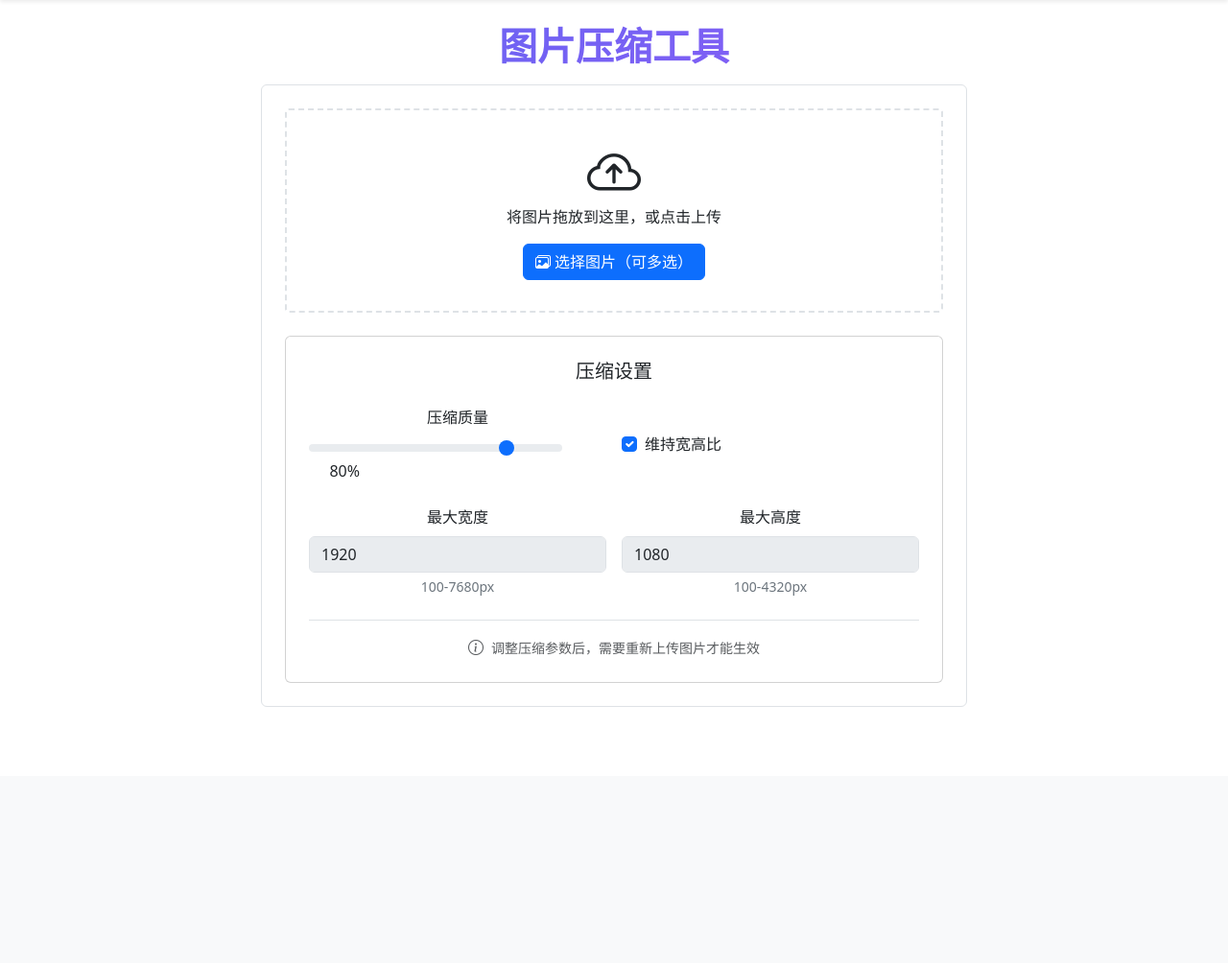
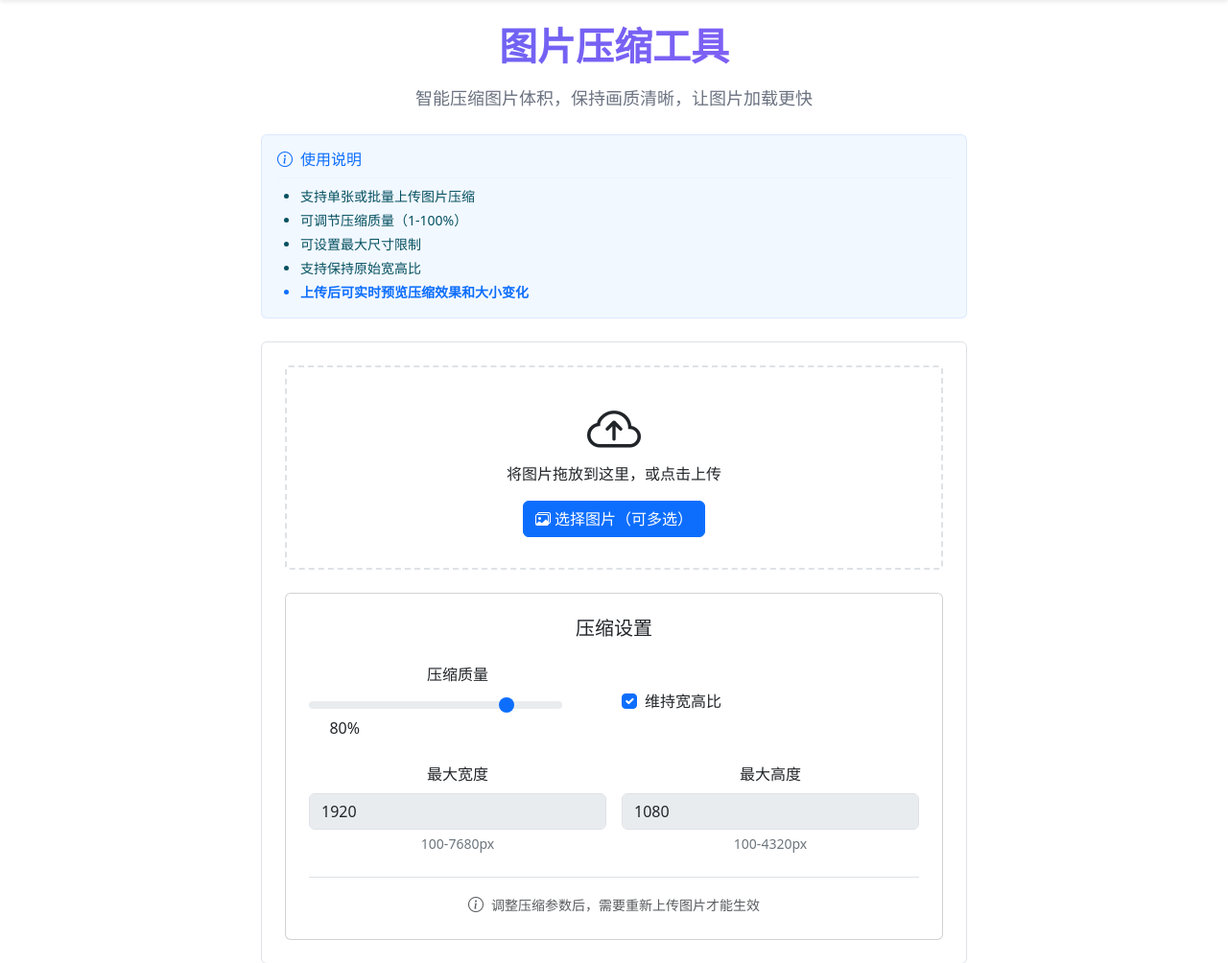
Before and after one commit to qqphp/office-toolkit, a Flask app: page /compress in a window 1280 px wide. Shown: the part 68-1072 px from the top of the page at 96% size. Before the commit the page ends 805 px from the top, so only its background shows below. Run offline with Flask 3, Linux system fonts and the light colour scheme; some libraries are stand-ins or nearby versions.

Commit message:
调整页面，增加使用提示

```diff
--- a/app/static/css/compress.css
+++ b/app/static/css/compress.css
@@ -1,4 +1,3 @@
-
 .section-title {
     font-size: 2.5rem;
     font-weight: 700;
@@ -15,6 +14,32 @@
     color: #6b7280;
     margin-bottom: 0;
     line-height: 1.6;
+}
+
+/* 使用说明样式 */
+.alert-info {
+    background-color: rgba(13, 110, 253, 0.05);
+    border-color: rgba(13, 110, 253, 0.1);
+}
+
+.alert-info .alert-heading {
+    color: #0d6efd;
+}
+
+.alert-info hr {
+    border-top-color: rgba(13, 110, 253, 0.1);
+}
+
+.alert ul {
+    margin-bottom: 0;
+}
+
+.alert li {
+    line-height: 1.5;
+}
+
+.alert li.text-primary {
+    color: #0d6efd;
 }
 
 /* 图片压缩页面样式 */
--- a/app/templates/compress.html
+++ b/app/templates/compress.html
@@ -8,6 +8,23 @@
 <div class="row justify-content-center">
     <div class="col-md-8 text-center">
         <h2 class="section-title">图片压缩工具</h2>
+        <p class="section-subtitle mb-4">智能压缩图片体积，保持画质清晰，让图片加载更快</p>
+
+        <!-- 使用说明 -->
+        <div class="alert alert-info mb-4 text-start">
+            <h6 class="alert-heading d-flex align-items-center">
+                <i class="bi bi-info-circle me-2"></i>使用说明
+            </h6>
+            <hr class="my-2">
+            <ul class="mb-0 ps-4 small">
+                <li class="mb-1">支持单张或批量上传图片压缩</li>
+                <li class="mb-1">可调节压缩质量（1-100%）</li>
+                <li class="mb-1">可设置最大尺寸限制</li>
+                <li class="mb-1">支持保持原始宽高比</li>
+                <li class="text-primary fw-bold">上传后可实时预览压缩效果和大小变化</li>
+            </ul>
+        </div>
+
         <div class="upload-container p-4 border rounded mb-5">
             <div class="upload-area" id="dropZone">
                 <i class="bi bi-cloud-arrow-up display-4"></i>
```
Also changed, not shown: app/static/css/blur_face.css (+26 -1 lines), app/static/css/crop.css (+19 -0 lines), app/static/css/watermark.css (+26 -1 lines), app/templates/blur_face.html (+17 -0 lines), app/templates/crop.html (+15 -0 lines), app/templates/home.html (+12 -0 lines), app/templates/watermark.html (+17 -0 lines).
